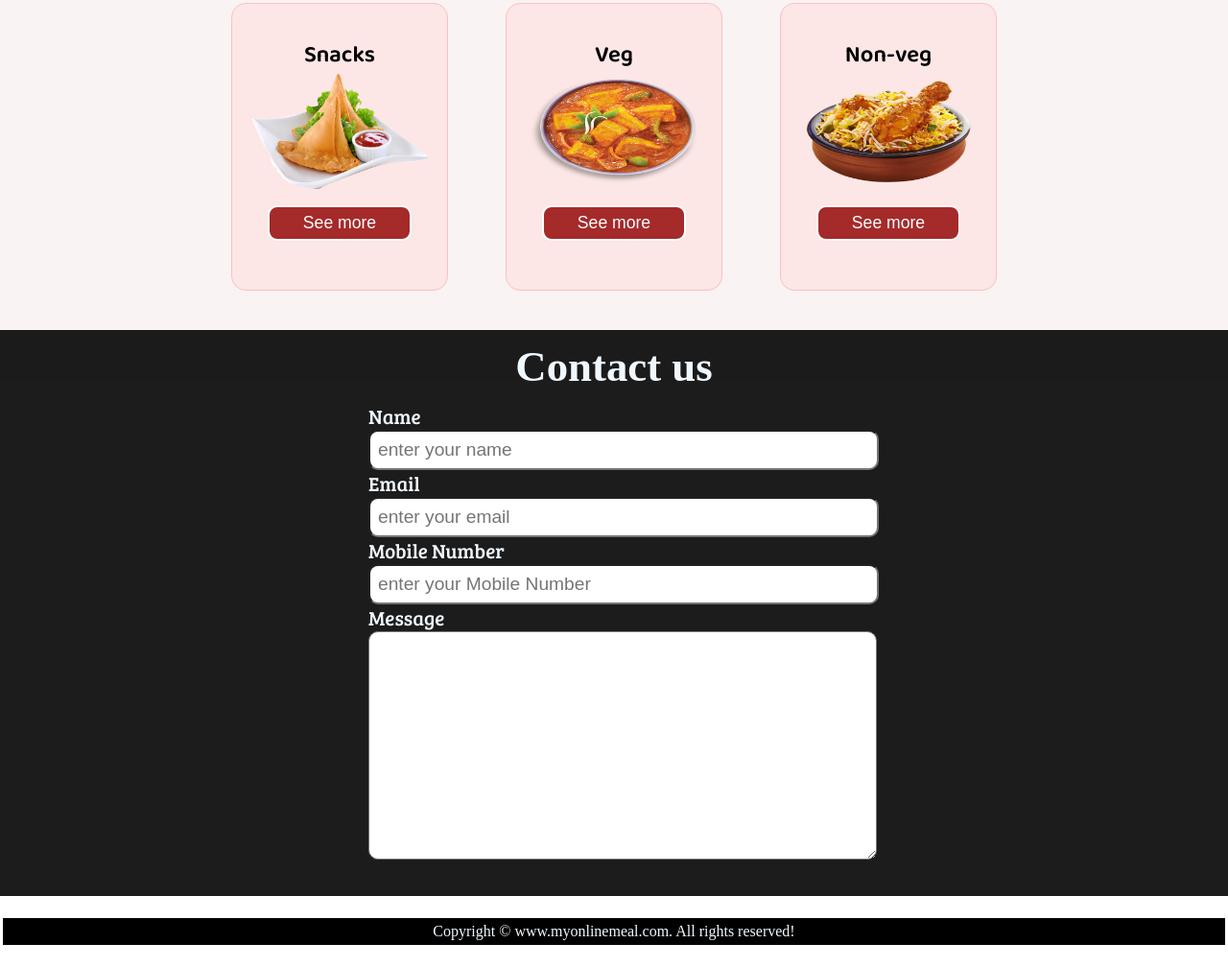
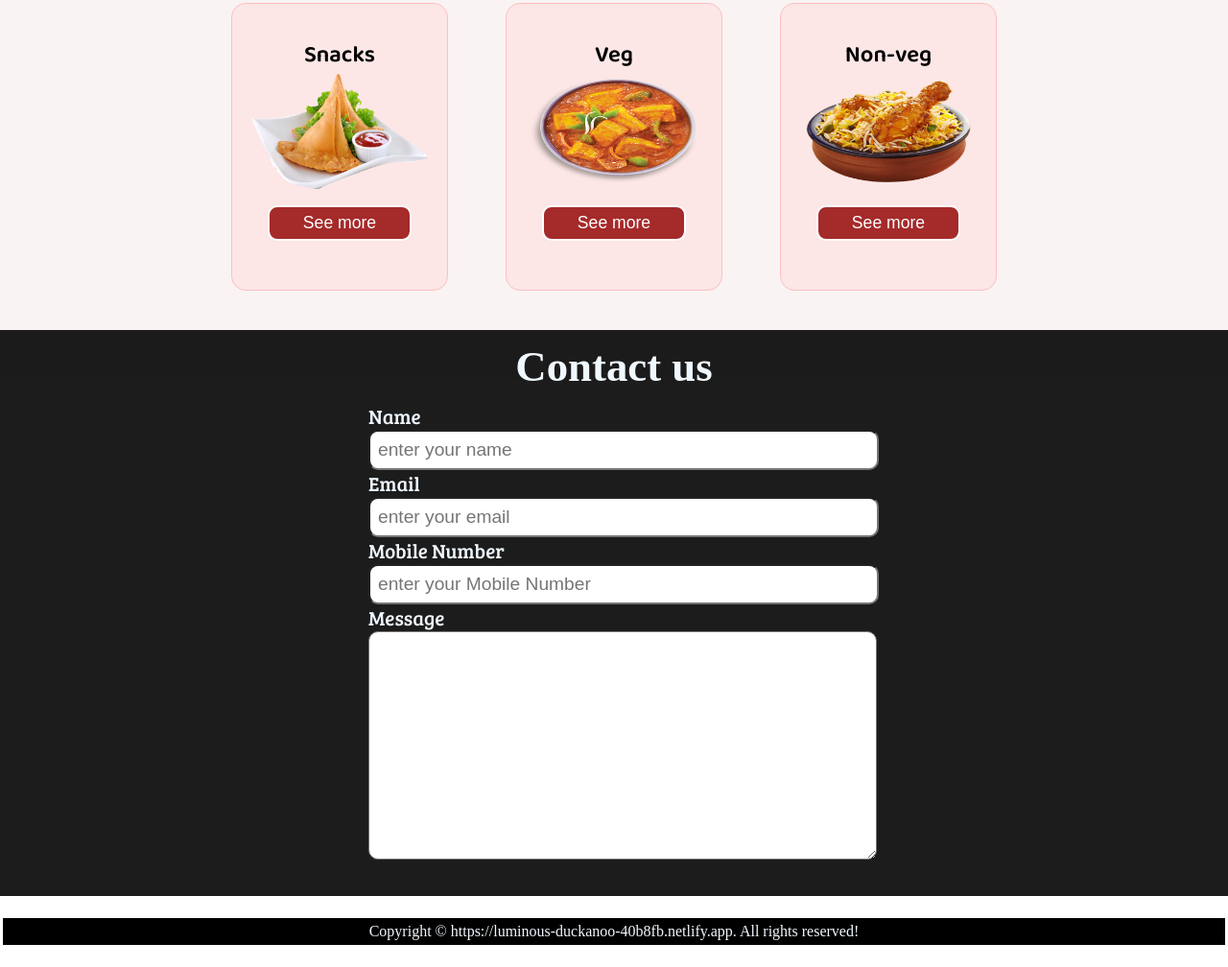
Before and after one commit to Aakash-sonawane/food-ordering, a plain HTML site: page index.html in a window 1280 px wide. Shown: the part 1418-2426 px from the top of the page at 96% size. Drawn offline with Linux system fonts and the light colour scheme.

Commit message:
footer site name

```diff
--- a/index.html
+++ b/index.html
@@ -108,7 +108,7 @@
 
     <footer>
         <div class="center">
-            Copyright &copy; www.myonlinemeal.com. All rights reserved!
+            Copyright &copy; https://luminous-duckanoo-40b8fb.netlify.app. All rights reserved!
         </div>
     </footer>
 
```
